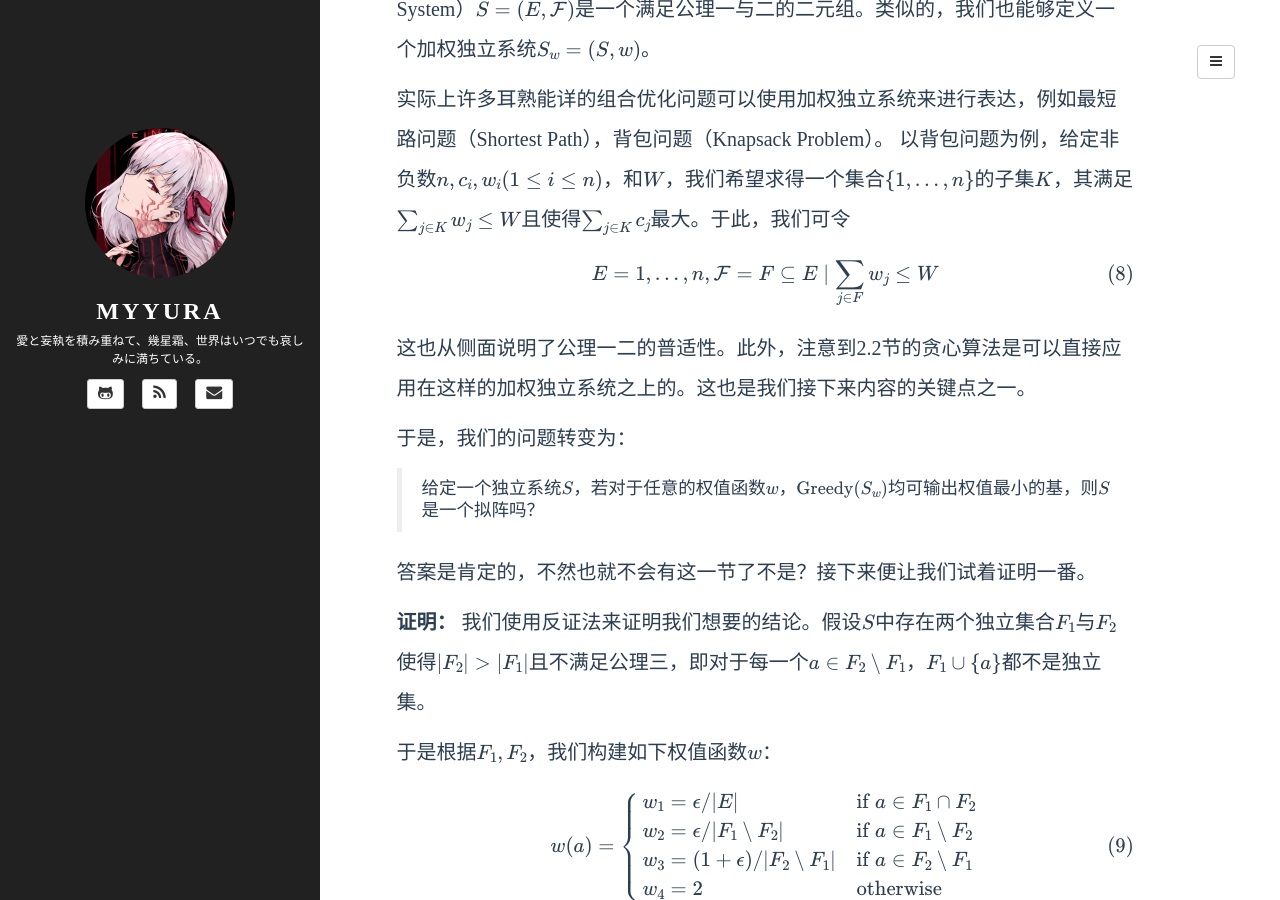
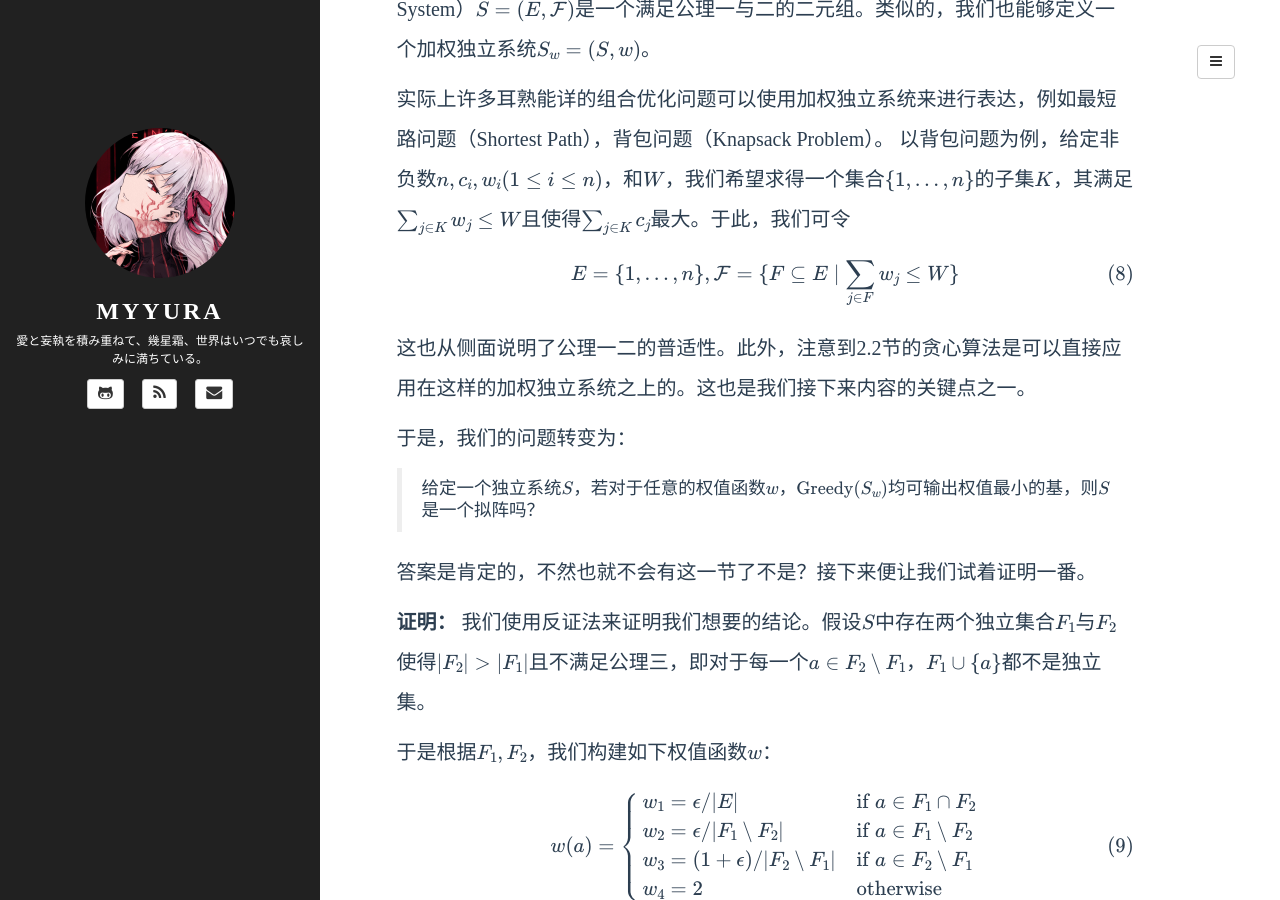
Before and after one commit to Myyura/myyura.github.io, a Jekyll site: the page built from _posts/math_algorithm/2019-7-15-greed_algorithm_matroid.md, in a window 1280 px wide and 900 px high, scrolled down 5296 px. Built offline with Jekyll 4.4.1, drawn with Linux system fonts in a browser that asks for light colours; formulas are drawn with MathJax 3; a script that is not in the unit is left out; comment, search, counter and statistics services are not loaded.

Commit message:
Fix some typo

```diff
--- a/_posts/math_algorithm/2019-7-15-greed_algorithm_matroid.md
+++ b/_posts/math_algorithm/2019-7-15-greed_algorithm_matroid.md
@@ -151,7 +151,7 @@ $$
 以背包问题为例，给定非负数$n, c_i, w_i (1 \le i \le n)$，和$W$，我们希望求得一个集合$\\{1, \ldots, n\\}$的子集$K$，其满足$\sum_{j \in K} w_j \le W$且使得$\sum_{j \in K} c_j$最大。于此，我们可令
 
 $$
-E = \\{1, \ldots, n\\}, \mathcal{F} = \\{F \subseteq E \mid \sum_{j \in F} w_j \le W\\}
+E = \{1, \ldots, n\}, \mathcal{F} = \{F \subseteq E \mid \sum_{j \in F} w_j \le W\}
 $$
 
 这也从侧面说明了公理一二的普适性。此外，注意到2.2节的贪心算法是可以直接应用在这样的加权独立系统之上的。这也是我们接下来内容的关键点之一。
```
